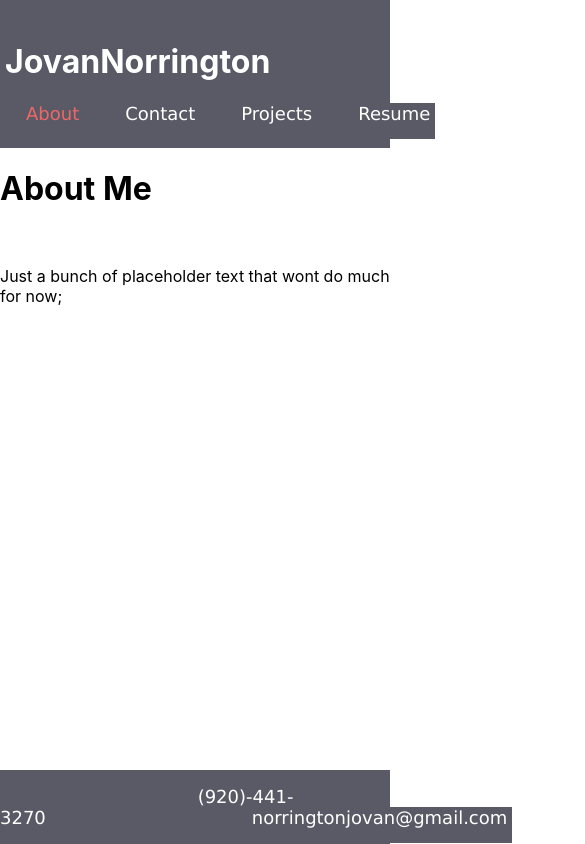
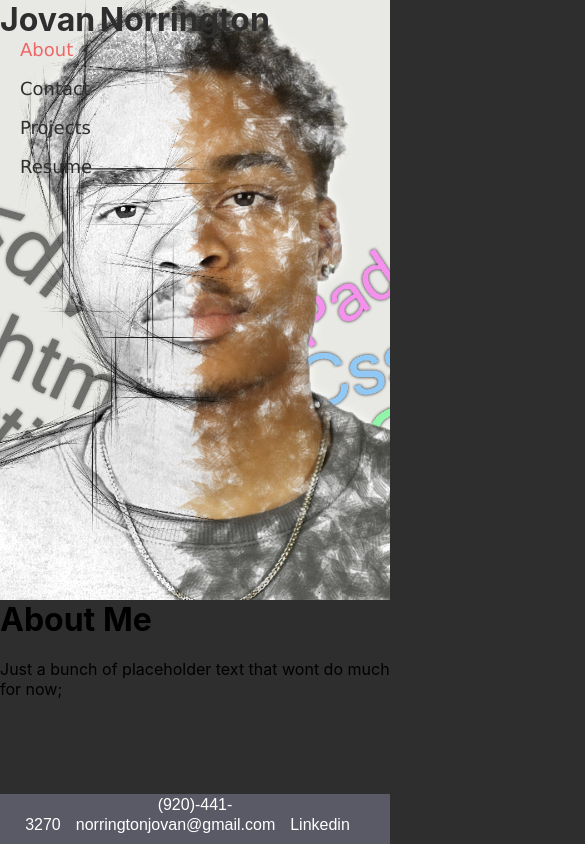
Before and after one commit to Jovan-png/React-Portfolio, a React (Create React App) app in the folder react-portfolio/: page / in a window 390 px wide. Shown: the top 844 px of the page, 585 px wide, since content can reach past the window. Built offline with nearby package versions, Linux system fonts and the light colour scheme.

Commit message:
added hero and mobile responsiveness

```diff
--- a/react-portfolio/src/components/Nav/index.js
+++ b/react-portfolio/src/components/Nav/index.js
@@ -1,18 +1,19 @@
 
 import React, {useState, useEffect} from "react";
 
-
+import heroImg  from "../../assets/jovan.jpg"
 
 function Nav(props){
 
 const tab = ["About", "Contact", "Projects", "Resume"]
     return(
+      <div className="bg-img">
         <header className="header">
 
             <ul>
              <a data-testid="link" href="/">
-                <h1>Jovan </h1>
-                <h1>Norrington</h1>
+                <h1>Jovan  </h1> <h1>   </h1>
+                <h1> Norrington</h1>
             </a>
             {tab.map(tabs => (
         <li className="nav-item" key={tabs}>
@@ -43,7 +44,12 @@ const tab = ["About", "Contact", "Projects", "Resume"]
                 <li className="resume-header">Resume</li> */}
 
            </ul>
+
         </header>
+        <div className="hero-container">
+        {/* <img src={heroImg}  className="hero-img"  alt="cover"/> */}
+        </div>
+        </div>
     )
 }
 
--- a/react-portfolio/src/index.css
+++ b/react-portfolio/src/index.css
@@ -1,11 +1,14 @@
 * {
+  box-sizing: border-box;
   padding: 0;
+  margin: 0;
 }
 a,
 a:active {
   text-decoration: none;
 }
 body {
+  background-color: rgb(46, 46, 46);
   margin: 0;
 
   font-family: -apple-system, BlinkMacSystemFont, "Segoe UI", "Roboto", "Oxygen",
@@ -14,39 +17,40 @@ body {
   -webkit-font-smoothing: antialiased;
   -moz-osx-font-smoothing: grayscale;
 }
-
+.bg-img {
+  background-image: url("./assets/jovan.jpg");
+  height: 600px;
+  width: 100%;
+  display: flex;
+  flex-wrap: wrap;
+  background-size: cover;
+  background-position: 0%;
+  position: relative;
+  transition: 0.5s;
+}
 code {
   font-family: source-code-pro, Menlo, Monaco, Consolas, "Courier New",
     monospace;
 }
 
 .header {
-  background-color: #5a5a66;
-  padding: 5px;
-  position: -webkit-sticky;
-  position: sticky;
-  top: 0;
-  border-bottom: 3px solid #5a5a66;
+  background-color: rgba(red, green, blue, alpha 0.1);
 }
 .header h1 {
   display: inline-flex;
-  color: #fff;
-  border-style: 1px solid #5a5a66;
-  text-decoration: underline;
-  text-decoration-style: solid;
-  text-decoration-color: #5a5a66;
+  color: rgb(46, 46, 46);
   flex-wrap: wrap;
 }
 .header ul li {
   display: inline;
   list-style: none;
-  color: #fff;
-  background-color: #5a5a66;
+  color: rgb(49, 49, 49);
+  background-color: rgba(red, green, blue, alpha 0.1);
   margin: 0px 20px 18px 20px;
-  padding: 0px 5px 15px 1px;
   text-align: center;
   font-size: large;
   font-family: Verdana, Geneva, Tahoma, sans-serif;
+  transition: 0.5s;
 }
 
 .header ul li:hover {
@@ -59,47 +63,80 @@ code {
   transition: 0.4s;
 }
 
-.footer {
+footer {
+  background-color: #5a5a66;
+  display: inline;
   position: absolute;
   bottom: 0;
-  background-color: #5a5a66;
   width: 100%;
+  height: 50px;
 }
-.footer ul {
-  width: 100%;
+.footer {
+  align-items: center;
   text-align: center;
 }
 .footer ul li {
   display: inline;
-  list-style: none;
-  background-color: #5a5a66;
-  margin: 0px 100px 18px 100px;
-  padding: 0px 5px 15px 1px;
-  position: relative;
+  margin-right: 15px;
+  text-align: center;
+  justify-content: center;
+  align-items: center;
   color: #fff;
-  font-size: large;
-  font-family: Verdana, Geneva, Tahoma, sans-serif;
-  text-align: center;
+  font-family: Arial, Helvetica, sans-serif;
 }
-
 .footer ul li:hover {
-  color: #3b3b3b;
+  color: #ee6767;
   transition: 0.5s;
-}
-.footer ul li:hover::after {
-  width: 100%;
-  transition: 0.4s;
 }
 
 .NAV-Not-Active {
-  color: #fff;
+  color: rgb(46, 46, 46);
 }
 
 .NAV-Active {
   color: #ee6767;
   transition: 0.8s;
+  background-size: 0px;
+  background-color: unset;
 }
 .NAV-Active:hover::after {
   width: 100%;
   transition: 0.4s;
 }
+.hero-container {
+  display: inline;
+}
+.hero-img {
+  display: flex;
+  align-items: center;
+  justify-content: center;
+  width: fit-content;
+  height: 600px;
+  margin-left: 25%;
+  background-color: blue;
+  min-height: 100px;
+  min-width: 200px;
+}
+
+@media only screen and (max-width: 768px) {
+  .header ul li {
+    display: flex;
+    list-style: none;
+    margin: 0px 20px 18px 20px;
+    text-align: center;
+    font-size: large;
+    font-family: Verdana, Geneva, Tahoma, sans-serif;
+    transition: 0.5s;
+  }
+
+  .bg-img {
+    height: 600px;
+    width: 100%;
+    display: flex;
+    flex-wrap: wrap;
+    background-size: cover;
+    background-position: center;
+    position: relative;
+    transition: 0.5s;
+  }
+}
```
Also changed, not shown: react-portfolio/src/assets/jovan.jpg (added).
